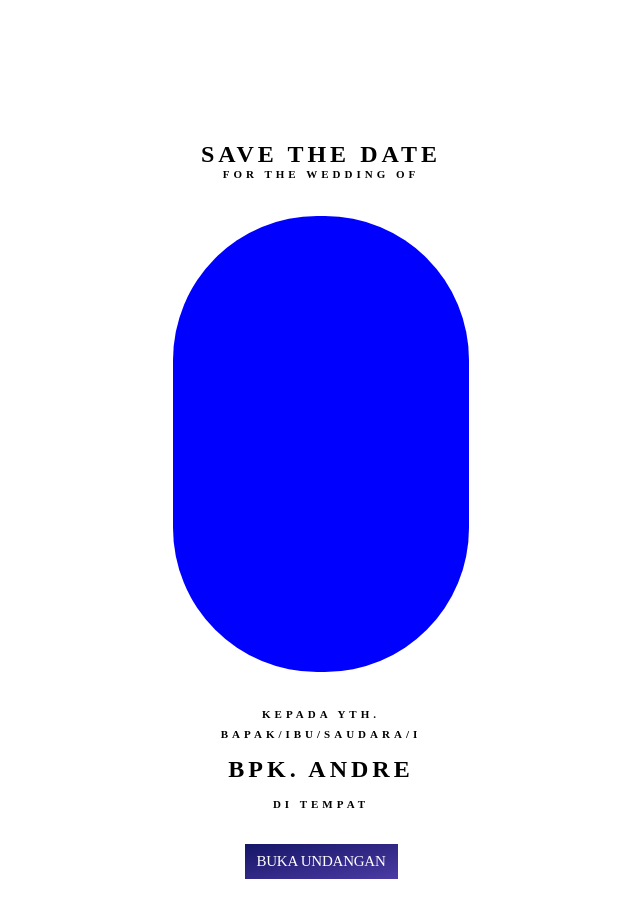
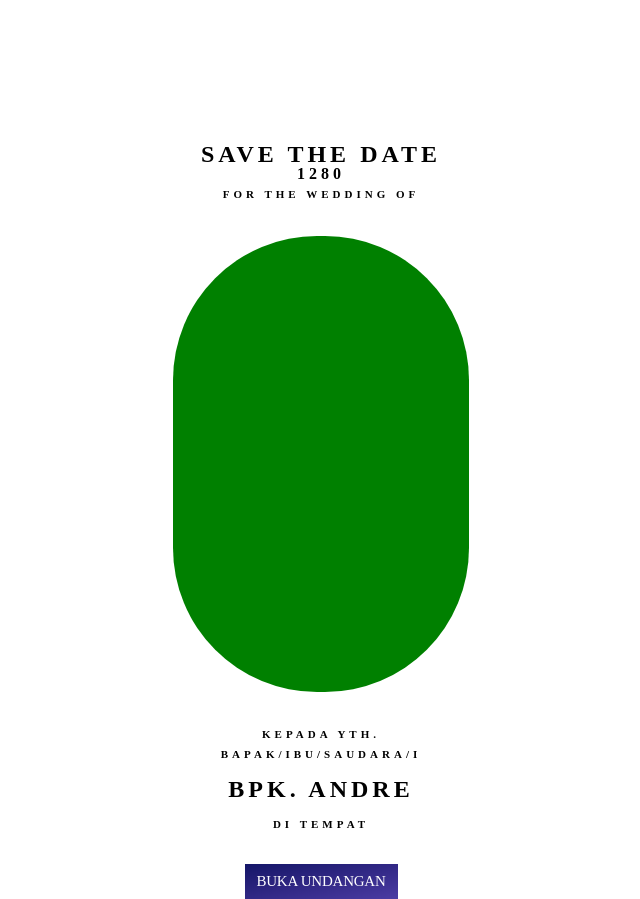
Before and after one commit to Arrasyidff/wedding-invitation, a React (Create React App) app: page / in a window 1280 px wide. Shown: the whole page, without its empty margins (319-959 px from the left). Built offline with nearby package versions, Linux system fonts and the light colour scheme; a web font is replaced by a local one.

Commit message:
feat: update ui

```diff
--- a/src/pages/aghniyaIzzul/components/cover/Cover.tsx
+++ b/src/pages/aghniyaIzzul/components/cover/Cover.tsx
@@ -5,6 +5,7 @@ function Cover() {
     <section className='aghniya__cover'>
         <div className="aghniya__cover-header">
             <h2>SAVE THE DATE</h2>
+            {window.innerWidth}
             <p>FOR THE WEDDING OF</p>
         </div>
 
--- a/src/pages/aghniyaIzzul/components/cover/cover.scss
+++ b/src/pages/aghniyaIzzul/components/cover/cover.scss
@@ -20,7 +20,7 @@
         height: 23rem;
         margin: 1.875rem auto;
         border-radius: 9rem;
-        background: blue;
+        background: green;
     }
 
     .aghniya__cover-invitation {
```
